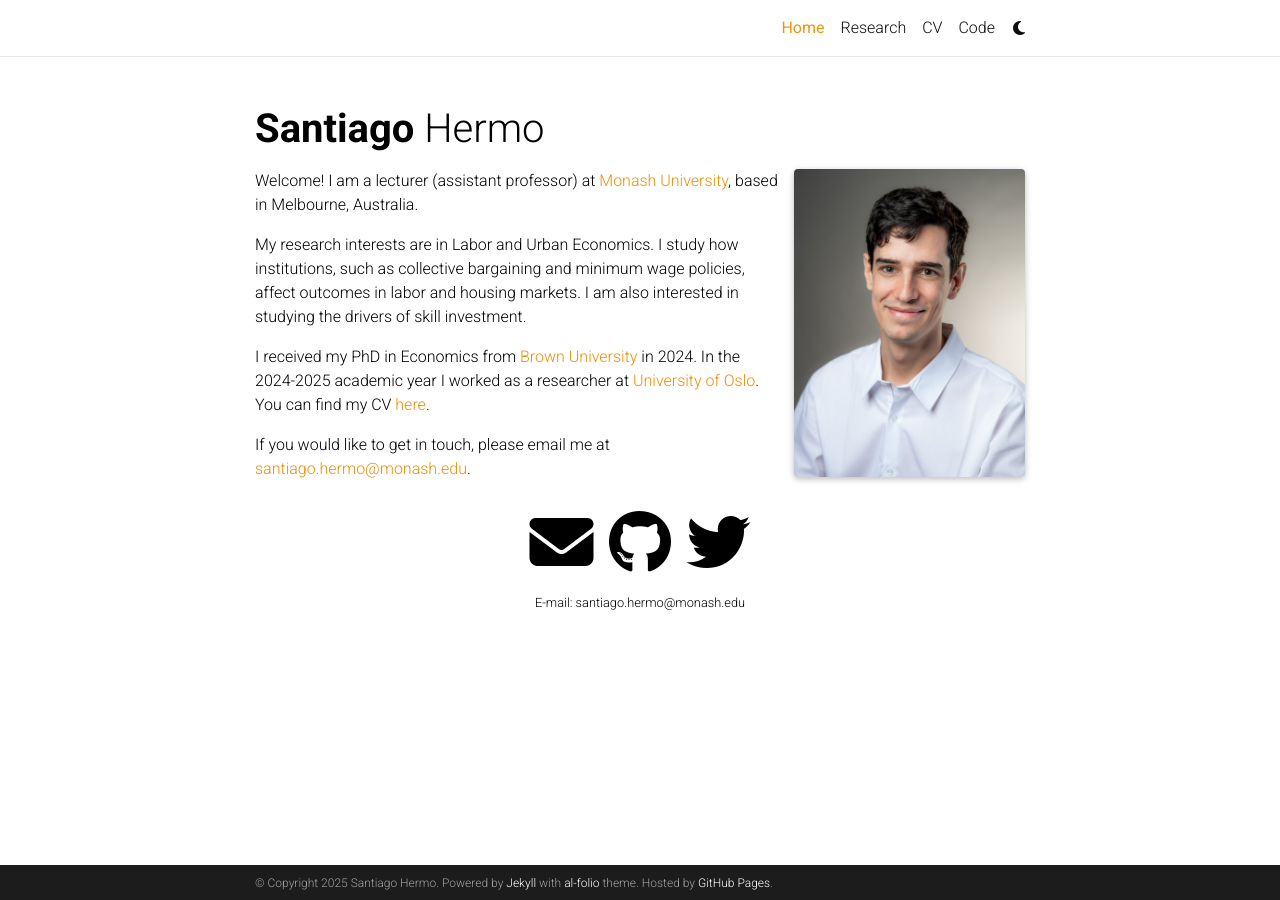
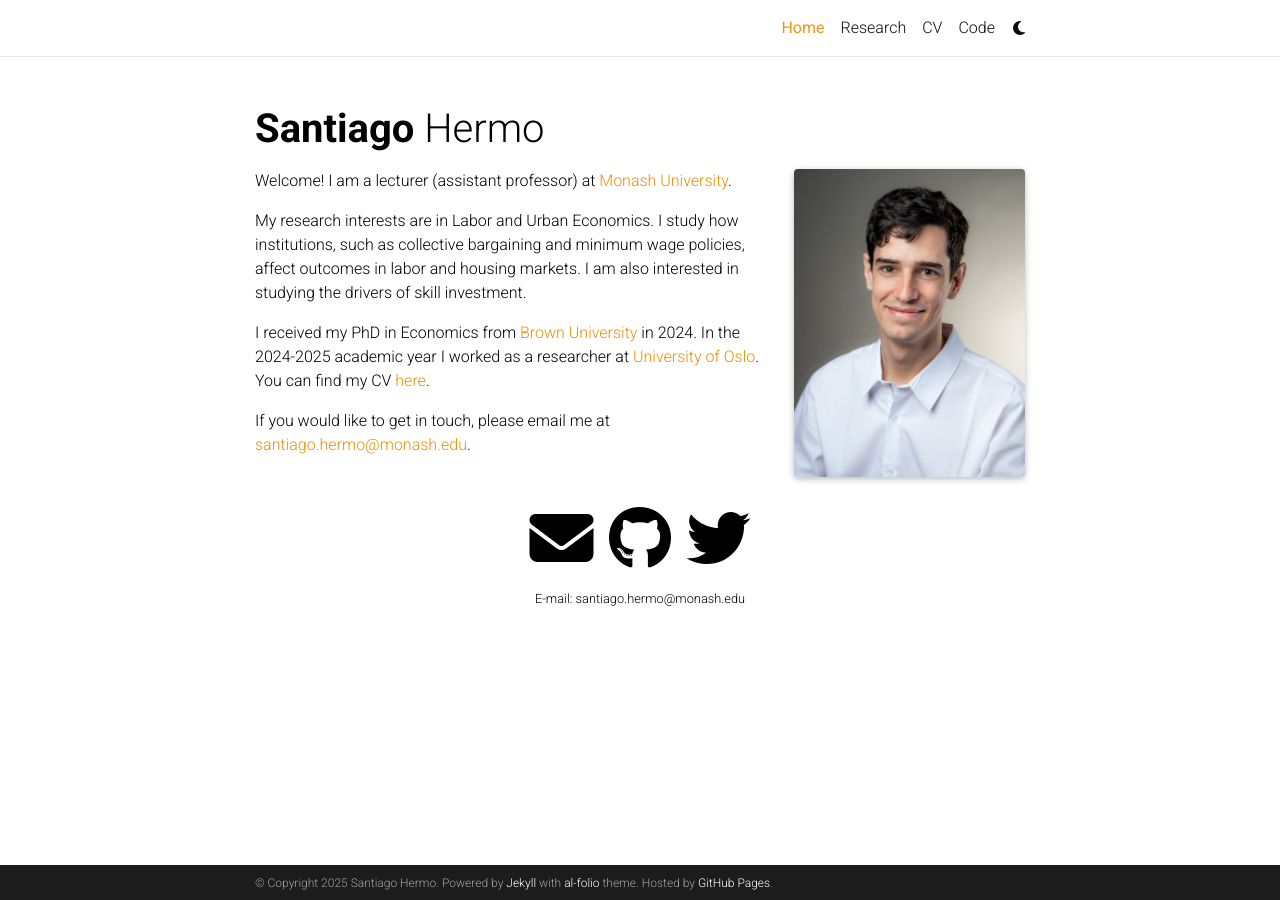
Before and after one commit to santiagohermo/santiagohermo.github.io, a Jekyll site: the page built from _pages/home.md, in a window 1280 px wide. Built offline with Jekyll 4.4.1, drawn with Linux system fonts in a browser that asks for light colours; full-size pictures stand in for the smaller copies a plugin makes; comment, search, counter and statistics services are not loaded; a style sheet for code colours, icons or effects is not loaded.

Commit message:
small fix

```diff
--- a/_pages/home.md
+++ b/_pages/home.md
@@ -21,7 +21,7 @@ social: true  # includes social icons at the bottom of the page
 
 Welcome!
 I am a lecturer (assistant professor) at
-[Monash University](https://www.monash.edu/business/economics), based in Melbourne, Australia.
+[Monash University](https://www.monash.edu/business/economics).
 
 My research interests are in Labor and Urban Economics.
 I study how institutions, such as collective bargaining and minimum wage policies,
```
